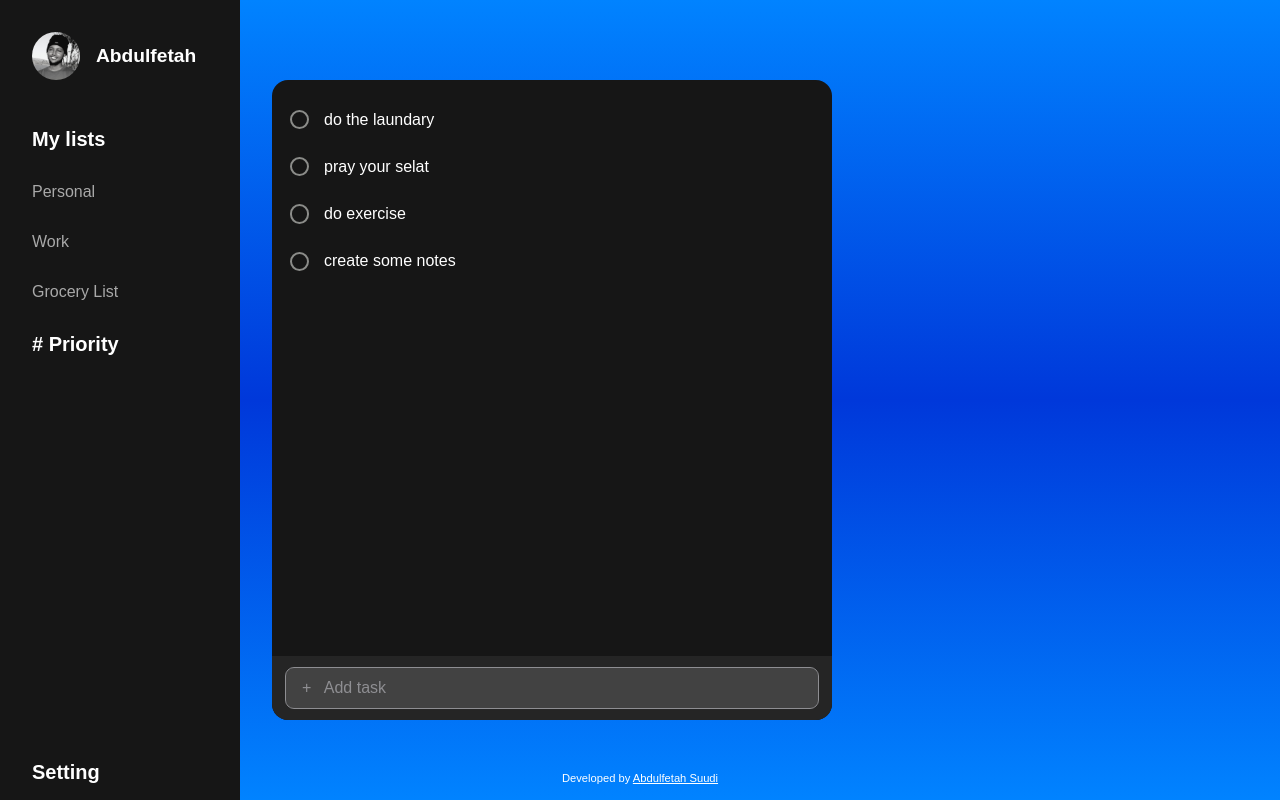
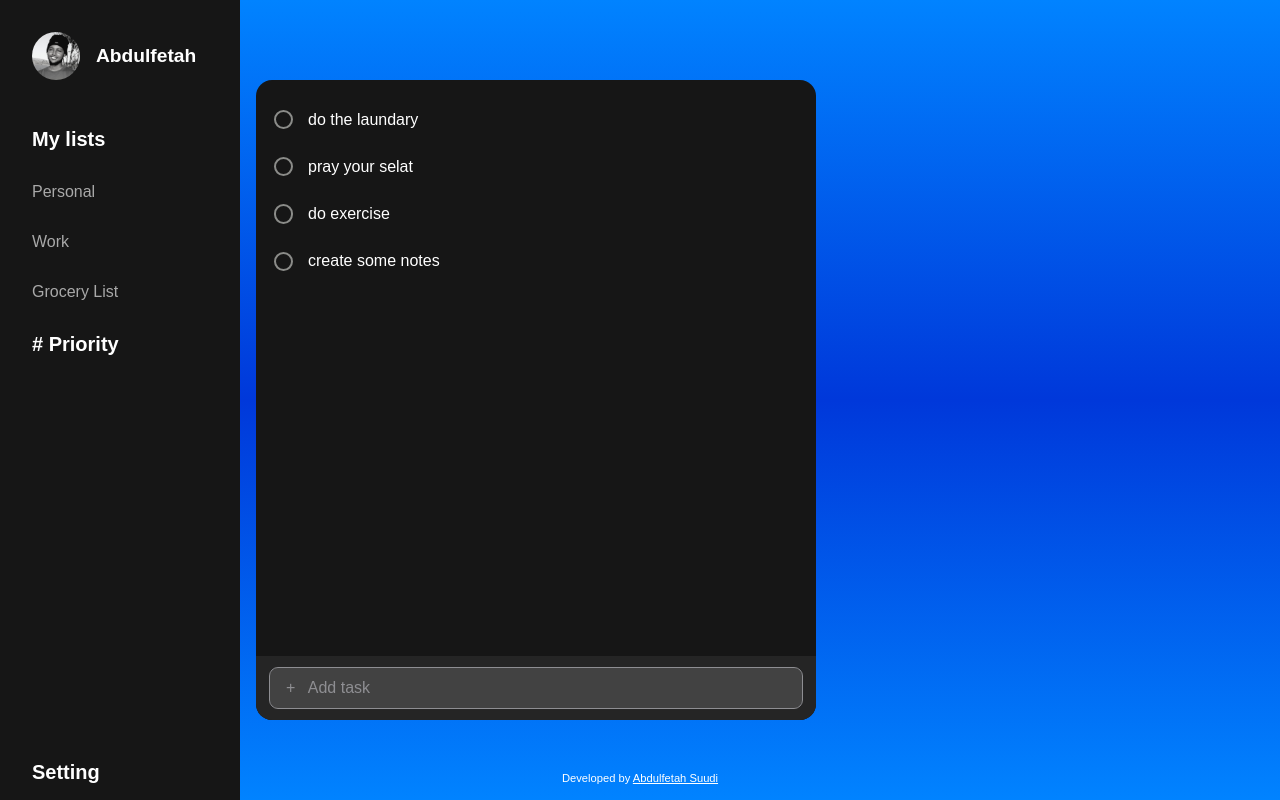
Before and after one commit to iamsuudi/to-do-list, a website built with webpack: page src/index.html in a window 1280 px wide. Built offline with nearby package versions, Linux system fonts and the light colour scheme.

Commit message:
Decrease its margin-left to 1rem

```diff
--- a/src/_main-todo-list.sass
+++ b/src/_main-todo-list.sass
@@ -6,7 +6,7 @@ main
     width: 35rem
     height: 80vh
     position: relative
-    margin-left: 2rem
+    margin-left: 1rem
 
     div.list
         height: 90%
```
